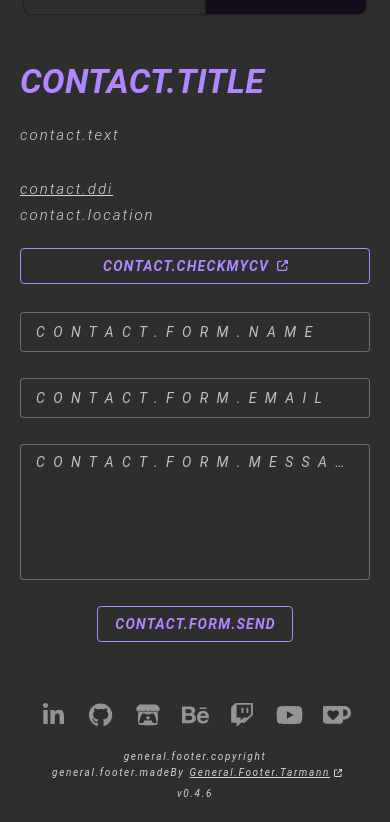
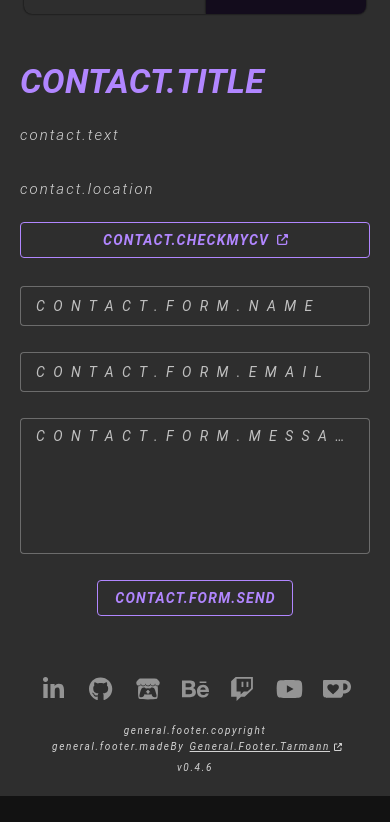
Before and after one commit to Galvesmash/galvesmash-website, a Nuxt app: page / in a window 390 px wide. Shown: the part 1222-2044 px from the top of the page. After the commit the page ends 2018 px from the top, so only its background shows below. Built offline with nearby package versions, Linux system fonts and the light colour scheme.

Commit message:
feat: remove phone

```diff
--- a/components/ContactMe.vue
+++ b/components/ContactMe.vue
@@ -59,7 +59,7 @@
       >
         <h3 class="mb-6 font-italic font-weight-bold no-user-select text-h4 text-primary text-uppercase">{{ t('contact.title') }}</h3>
 
-        <p class="font-italic mb-6 mb-md-10 no-user-select text-headline-general text-secondary" :style="{ whiteSpace: 'break-spaces' }">
+        <p class="font-italic mb-6 mb-md-15 no-user-select text-headline-general text-secondary" :style="{ whiteSpace: 'break-spaces' }">
           {{ t('contact.text') }}
         </p>
 
@@ -72,18 +72,6 @@
             href="mailto:galvesmash.dev@gmail.com?subject=Hello%20from%20your%20website"
           >
             {{ config.public.email }}
-          </a>
-        </v-hover>
-
-        <v-hover v-slot="{ isHovering, props }">
-          <a
-            v-bind="props"
-            :class="[ isHovering && !isMobileView ? 'text-primary' : 'text-secondary']"
-            :style="{ transition: 'all .3s' }"
-            :href="`tel:${t('contact.ddi')}${config.public.phone.replace(/[^0-9+]/g, '')}`"
-            class="d-block font-italic opacity-100 no-user-select px-0 py-1 text-headline-general text-none"
-          >
-            {{ t('contact.ddi') }} {{ config.public.phone }}
           </a>
         </v-hover>
 
--- a/lang/en/contact/index.js
+++ b/lang/en/contact/index.js
@@ -16,7 +16,6 @@ export const contact = {
     required: 'Required.',
   },
   location: 'Sao Paulo, Brazil',
-  ddi: '+55',
   text: 'Interested in working with me, hiring\nmy services, or simply connecting?\n\nFeel free to send me a message,\nI’d love to hear from you!',
   title: 'Contact me',
 }
--- a/lang/pt-br/contact/index.js
+++ b/lang/pt-br/contact/index.js
@@ -16,7 +16,6 @@ export const contact = {
     required: 'Obrigatório.',
   },
   location: 'São Paulo, Brasil',
-  ddi: '',
   text: 'Interessado em trabalhar comigo\nou simplesmente se conectar?\n\nMe mande uma mensagem,\nEu adoraria ouvir você!',
   title: 'Contato',
 }
--- a/nuxt.config.ts
+++ b/nuxt.config.ts
@@ -69,7 +69,6 @@ export default defineNuxtConfig({
       googleAnalyticsId: process.env.VUE_APP_GA_ID,
       imagesPath: process.env.NODE_ENV === "production" && !process.env.VUE_APP_DOMAIN ? "/galvesmash-website/" : "/",
       nodeEnv: process.env.NODE_ENV,
-      phone: process.env.VUE_APP_PHONE,
       version: process.env.VUE_APP_VERSION,
     }
   },
```
Also changed, not shown: 1 other file (tests, documents, lock files or other folders).
